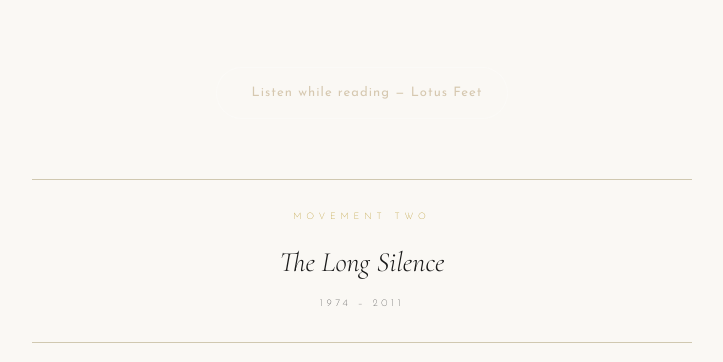
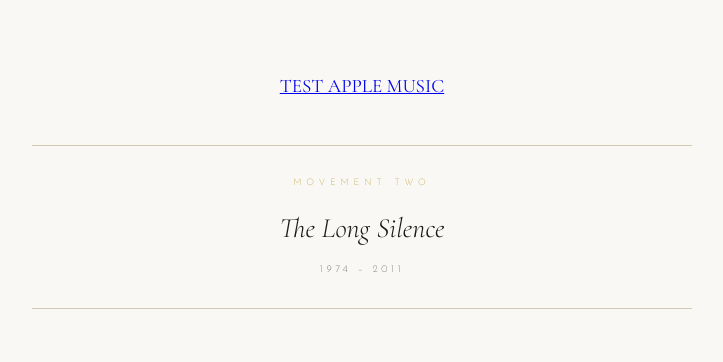
Before and after one commit to kpnovix-max/90thElement, a plain HTML site: page chapter5.html in a window 1280 px wide. Shown: the part 218-580 px from the top of the page, without its empty margins (278-1001 px from the left). Drawn offline with nearby package versions, Linux system fonts and the light colour scheme.

Commit message:
Update chapter5.html

```diff
--- a/chapter5.html
+++ b/chapter5.html
@@ -282,9 +282,9 @@
   <div class="book-title">The 90th Element</div>
   <div class="book-number">90</div>
 </div>
-<div class="music-link">
+<div style="text-align:center; margin:40px 0;">
   <a href="https://music.apple.com/gb/album/lotus-feet/1827263998?i=1827264001" target="_blank">
-     Listen while reading — Lotus Feet
+    TEST APPLE MUSIC
   </a>
 </div>
 <!-- Movement Two marker -->
```
